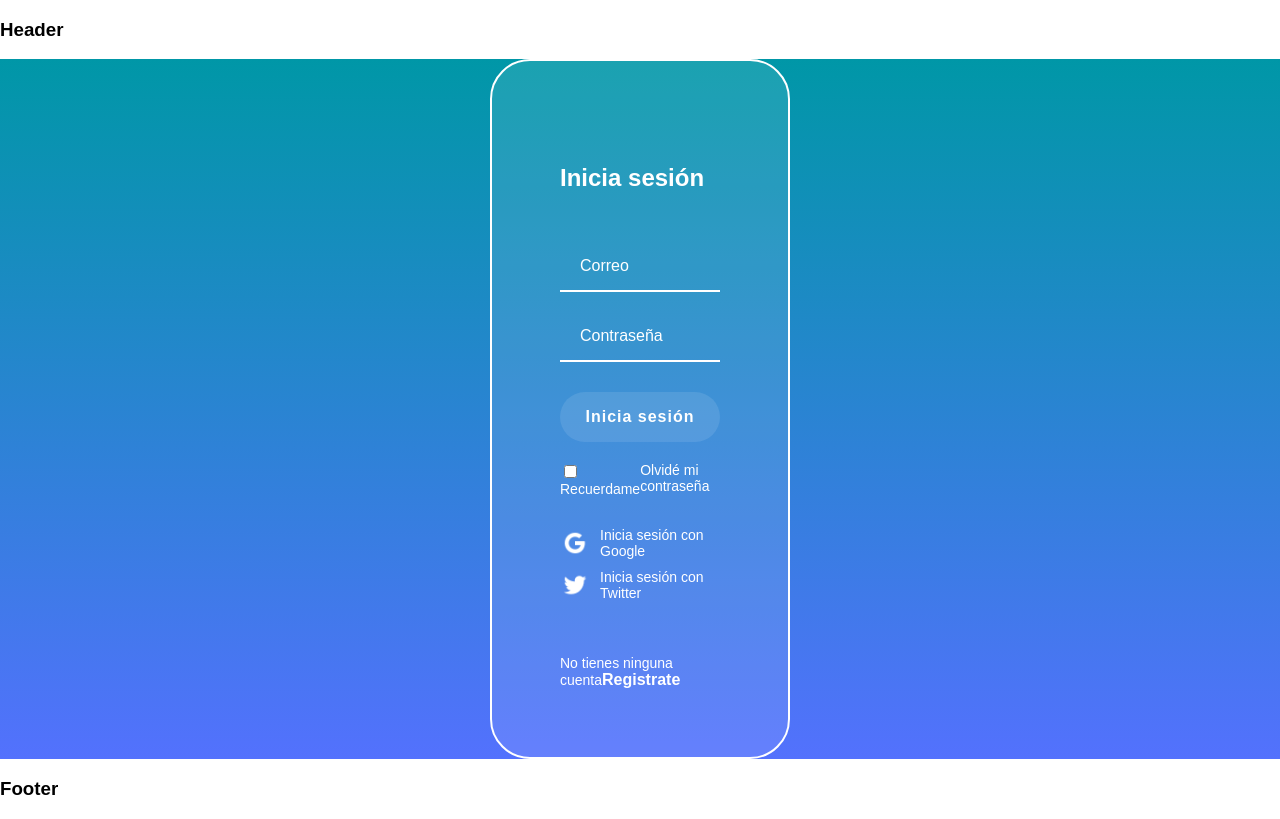
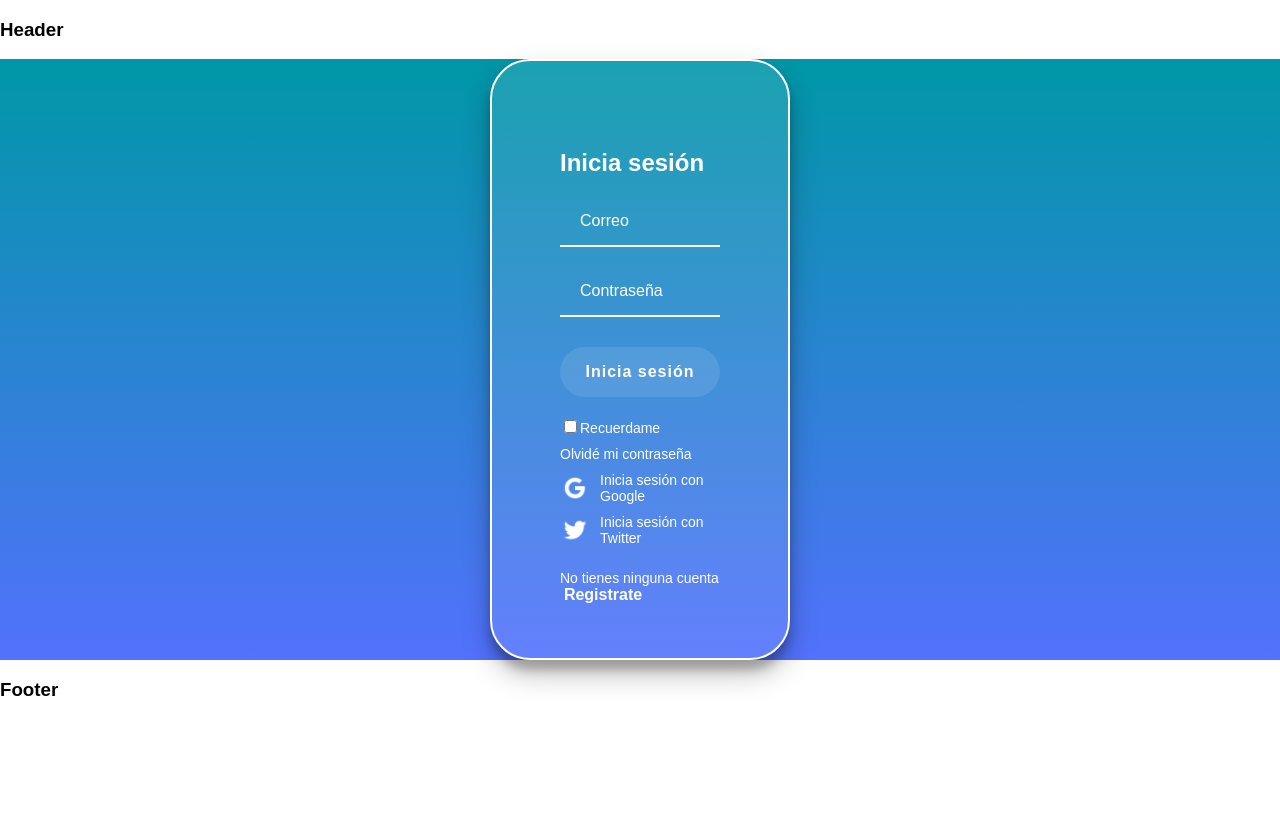
Before and after one commit to Crisari07/Uber, a React app: page /login in a window 1280 px wide. Built offline with nearby package versions, Linux system fonts and the light colour scheme; a web font is replaced by a local one.

Commit message:
Variables modified into components Login and Register

```diff
--- a/src/assets/styles/Inputs.scss
+++ b/src/assets/styles/Inputs.scss
@@ -4,6 +4,7 @@
     border-top: 0px;
     border-right: 0px;
     border-bottom: 2px solid white;
+    color: white;
     font-family: 'Muli', sans-serif;
     font-size: 16px;
     margin-bottom: 20px;
@@ -11,9 +12,11 @@
     outline: none;
     height: 50px;
 }
+
 ::placeholder {
     color: white
 }
+
 .button {
     background-color: rgba(255, 255, 255, 0.1);
     border: none;
@@ -25,6 +28,6 @@
     font-weight: bold;
     height: 50px;
     letter-spacing: 1px;
-	margin: 10px 0;
-	outline: none;
+    margin: 10px 0;
+    outline: none;
 }
--- a/src/assets/styles/Vars.scss
+++ b/src/assets/styles/Vars.scss
@@ -6,10 +6,6 @@ $dark-primary-color: #0097A7;
 $light-primary-color: #B2EBF2;
 $accent-color: #FFC107;
 $primary-text-color: #212121;
+$light-primary-text-color: #FFFFFF;
 $secondary-text-color: #757575;
 $divider-color: #BDBDBD;
-
-$primary-login-color: #0097A7;
-$secondary-login-color: #5371FD;
-$primary-register-color: #0097A7;
-$secondary-register-color: #5371FD;
--- a/src/assets/styles/components/Login.scss
+++ b/src/assets/styles/components/Login.scss
@@ -1,5 +1,7 @@
-@import "../App.scss";
 @import "../Inputs.scss";
+
+$primary-login-color: #0097A7;
+$secondary-login-color: #5371FD;
 
 .login {
     background: linear-gradient($primary-login-color, $secondary-login-color);
@@ -14,10 +16,11 @@
 .login__container {
     background-color: rgba(255, 255, 255, 0.1);
     border: 2px solid white;
-    border-radius: 40px;
+		border-radius: 40px;
+		box-shadow: 0 14px 28px rgba(0,0,0,0.25), 0 10px 10px rgba(0,0,0,0.22);
     color: white;
     padding: 68px 68px 40px;
-    min-height: 700px;
+    height: auto;
     width: 300px;
     display: flex;
     justify-content: space-around;
@@ -26,7 +29,7 @@
 
 .login__container--form {
     display: flex;
-    flex-direction: column;
+		flex-direction: column;
 }
 
 .login__container--form label {
@@ -49,10 +52,11 @@
     text-decoration: underline;
 }
 
-.login__container--social-media > div{
+.login__container--social-media > div {
     display: flex;
     align-items: center;
-    font-size: 14px;
+		font-size: 14px;
+		margin-top: 10px;
     margin-bottom: 10px;
 }
 
--- a/src/assets/styles/components/Register.scss
+++ b/src/assets/styles/components/Register.scss
@@ -1,5 +1,7 @@
-@import "../App.scss";
 @import "../Inputs.scss";
+
+$primary-register-color: #0097A7;
+$secondary-register-color: #5371FD;
 
 .register {
     background-image: linear-gradient($primary-register-color, $secondary-register-color);
--- a/src/containers/Login.jsx
+++ b/src/containers/Login.jsx
@@ -7,7 +7,7 @@ import twitterIcon from '../assets/static/twitter-icon.png';
 const Login = () => (
   <section className="login">
     <section className="login__container">
-      <h2 tabindex="0">Inicia sesión</h2>
+      <h2>Inicia sesión</h2>
       <form action="" className="login__container--form">
         <input aria-label="Correo" type="text" className="input" placeholder="Correo" />
         <input aria-label="Contraseña" type="password" className="input" placeholder="Contraseña" />
@@ -17,7 +17,11 @@ const Login = () => (
             <input type="checkbox" name="" id="cbox1" value="true" />
             Recuerdame
           </label>
-          <a href="/">Olvidé mi contraseña</a>
+        </div>
+        <div className="login__container--remember-me">
+          <label>
+						<a href="/">Olvidé mi contraseña</a>
+          </label>
         </div>
       </form>
       <section className="login__container--social-media">
@@ -31,7 +35,7 @@ const Login = () => (
         </div>
       </section>
       <p className="login__container--register">
-        No tienes ninguna cuenta
+        No tienes ninguna cuenta &nbsp;
         <Link to="/register">
           Registrate
         </Link>
```
Also changed, not shown: 1 other file (tests, documents, lock files or other folders).
